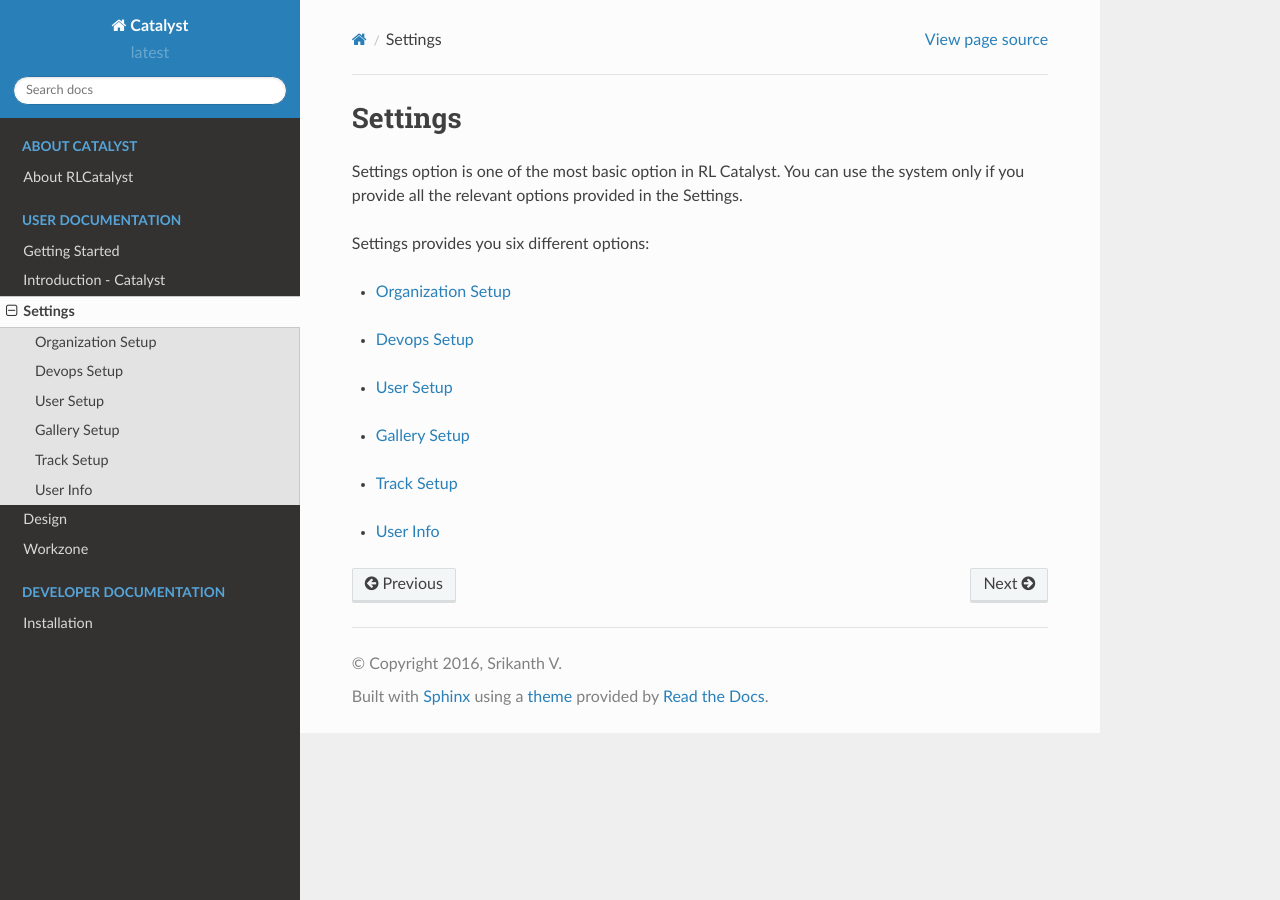
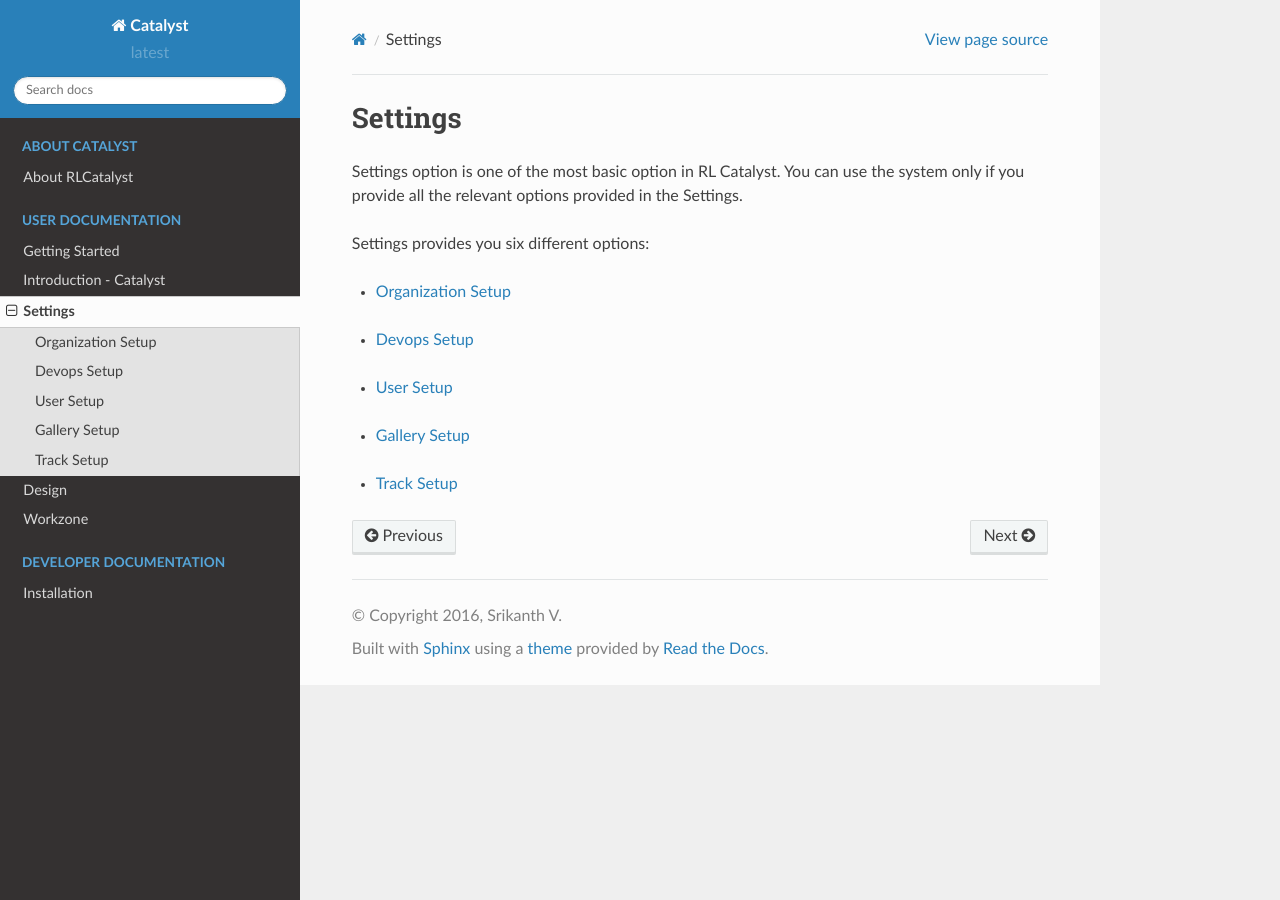
Before and after one commit to RLOpenCatalyst/catdocs, a Sphinx documentation site: the page built from Catalyst/source/settings.rst, in a window 1280 px wide. Built offline with Sphinx 7.4.7 and the Read the Docs theme 2.0.0, drawn with Linux system fonts in a browser that asks for light colours.

Commit message:
Update settings.rst

```diff
--- a/Catalyst/source/settings.rst
+++ b/Catalyst/source/settings.rst
@@ -41,10 +41,3 @@
    :maxdepth: 2
 
    trackSetup
-
-.. _user-info:
-
-.. toctree::
-   :maxdepth: 2
-
-   userInfo
```
